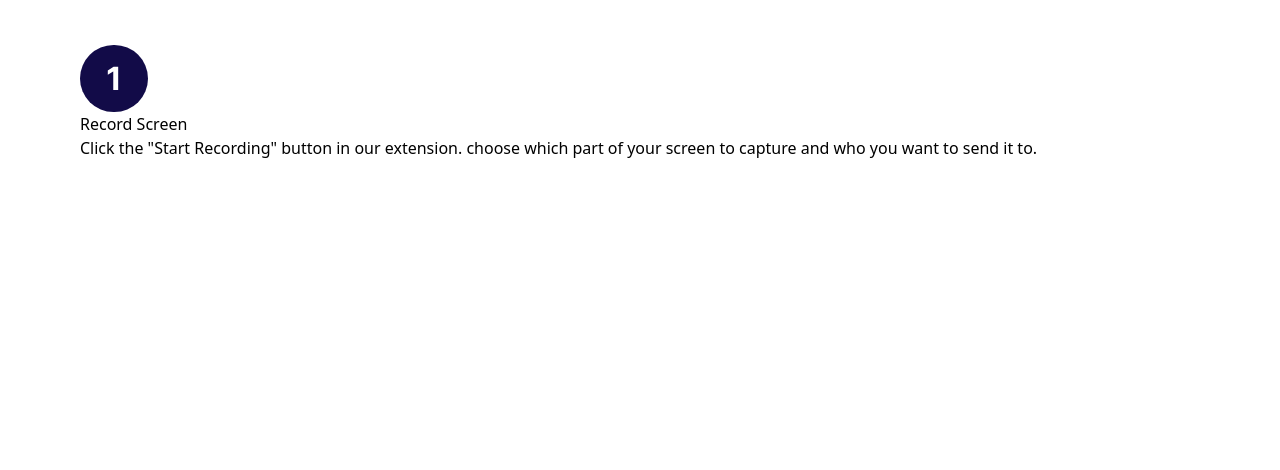
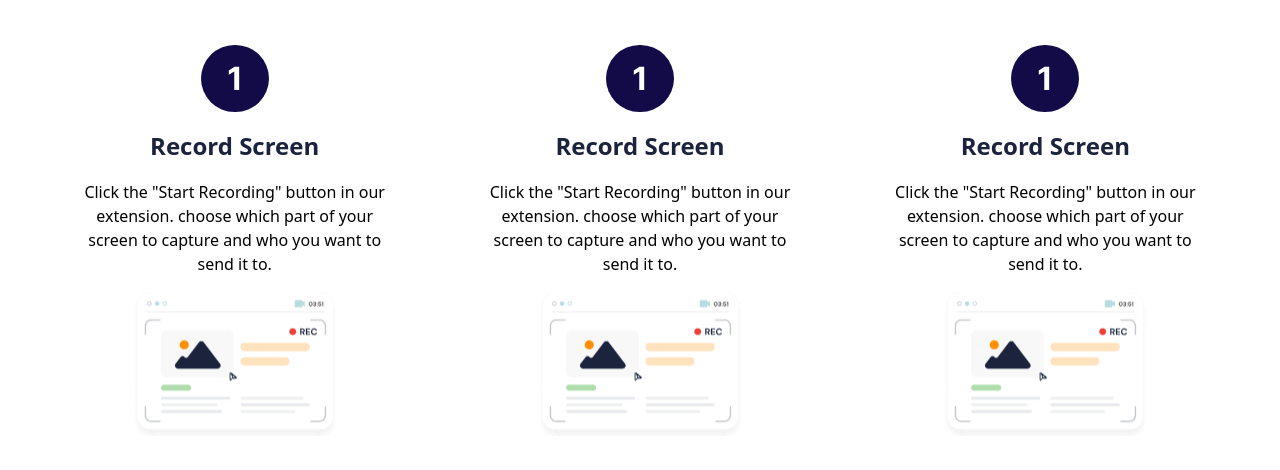
Before and after one commit to emdevelopa/helpmeout, a browser extension: page web/index.html in a window 1280 px wide. Shown: the part 1309-1779 px from the top of the page. Before the commit the page ends 1549 px from the top, so only its background shows below. Drawn offline with nearby package versions, Linux system fonts and the light colour scheme.

Commit message:
Good Tuesday

```diff
--- a/web/index.html
+++ b/web/index.html
@@ -99,11 +99,24 @@
             <h1 class="font-bold text-[32px]">How it works</h1>
         </div>
 
-        <div class="flex mt-12 items-center">
-            <div>
+        <div class="flex mt-12 gap-24 items-center">
+            <div class="flex flex-col items-center gap-4">
                 <img src="./images/Icon1.svg" alt="">
-                <h4>Record Screen</h4>
-                <p>Click the "Start Recording" button in our extension. choose which part of your screen to capture and who you want to send it to.</p>
+                <h4 class="font-bold text-[#1B233D] text-[24px]">Record Screen</h4>
+                <p class="text-center">Click the "Start Recording" button in our extension. choose which part of your screen to capture and who you want to send it to.</p>
+                <img src="./images/frame.png" alt="">
+            </div>
+            <div class="flex flex-col items-center gap-4">
+                <img src="./images/Icon1.svg" alt="">
+                <h4 class="font-bold text-[#1B233D] text-[24px]">Record Screen</h4>
+                <p class="text-center">Click the "Start Recording" button in our extension. choose which part of your screen to capture and who you want to send it to.</p>
+                <img src="./images/frame.png" alt="">
+            </div>
+            <div class="flex flex-col items-center gap-4">
+                <img src="./images/Icon1.svg" alt="">
+                <h4 class="font-bold text-[#1B233D] text-[24px]">Record Screen</h4>
+                <p class="text-center">Click the "Start Recording" button in our extension. choose which part of your screen to capture and who you want to send it to.</p>
+                <img src="./images/frame.png" alt="">
             </div>
         </div>
     </section>
```
